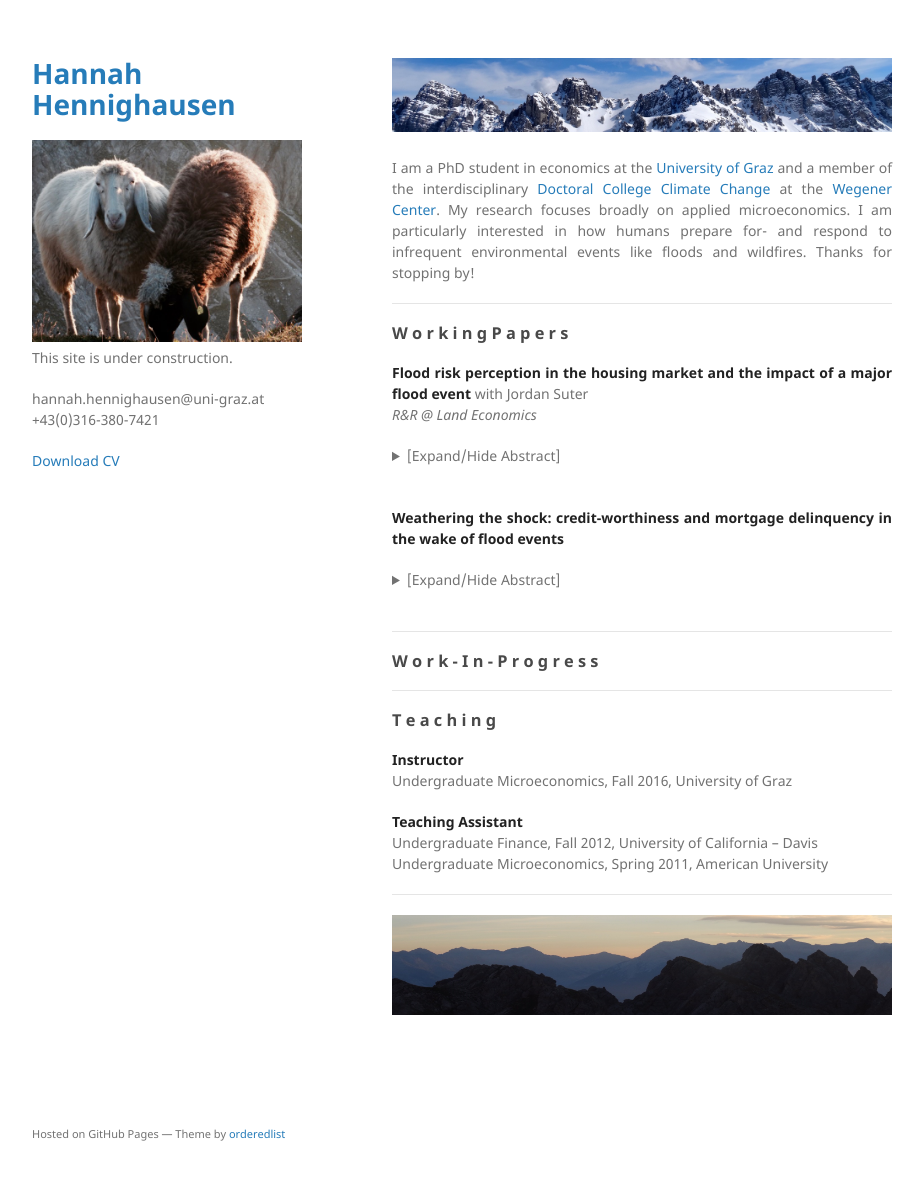
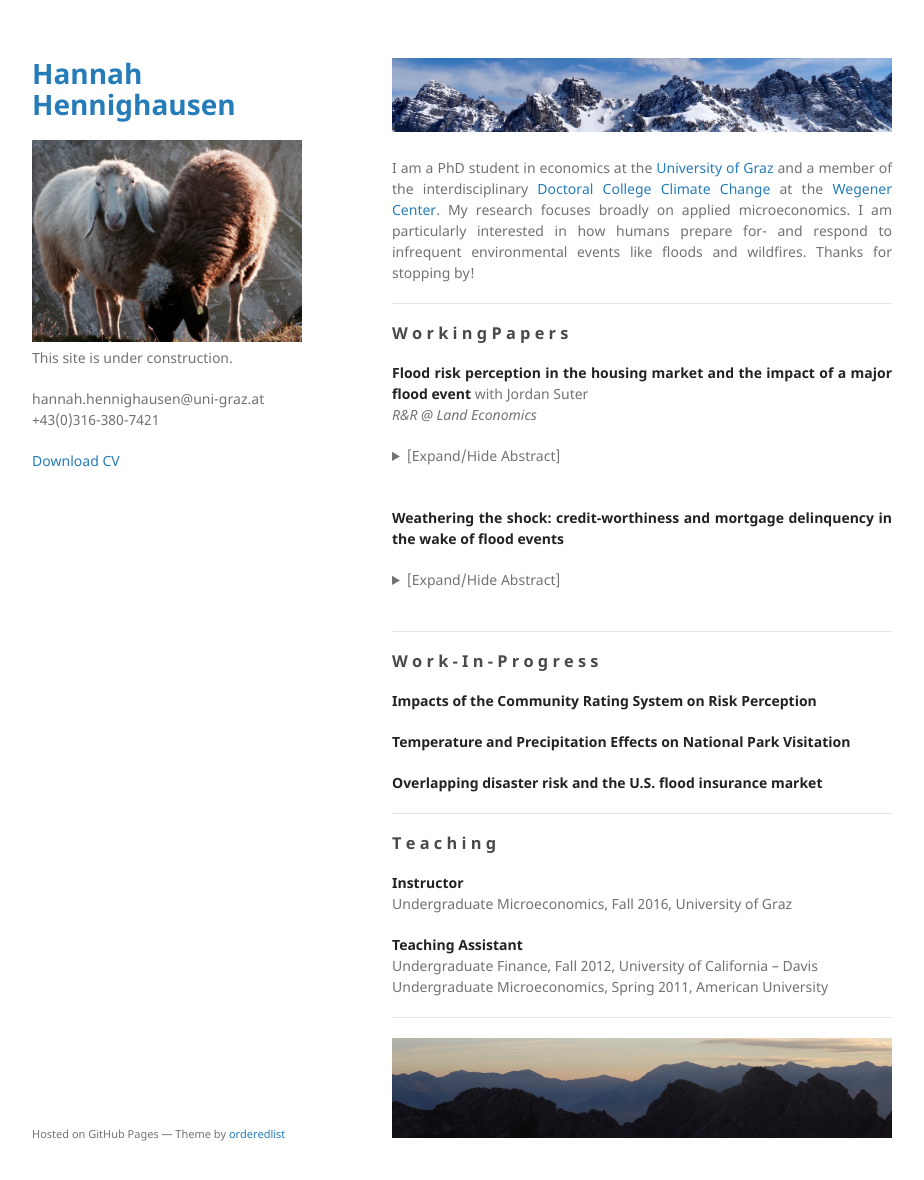
Before and after one commit to hannahhennighausen/hannahhennighausen.github.io, a Jekyll site: the page built from index.md, in a window 1280 px wide and 1213 px high. Shown: the top 1180 px of the window, without its empty margins (178-1102 px from the left). Built offline with Jekyll 4.4.1, drawn with Linux system fonts in a browser that asks for light colours.

Commit message:
Update index.md

```diff
--- a/index.md
+++ b/index.md
@@ -37,6 +37,12 @@ Linking individual financial outcomes with flood events provides insights into t
 
 ### W o r k - I n - P r o g r e s s
 
+**Impacts of the Community Rating System on Risk Perception** <br />
+
+**Temperature and Precipitation Effects on National Park Visitation** <br />
+
+**Overlapping disaster risk and the U.S. flood insurance market** <br />
+
 * * *
 
 ### T e a c h i n g
```
